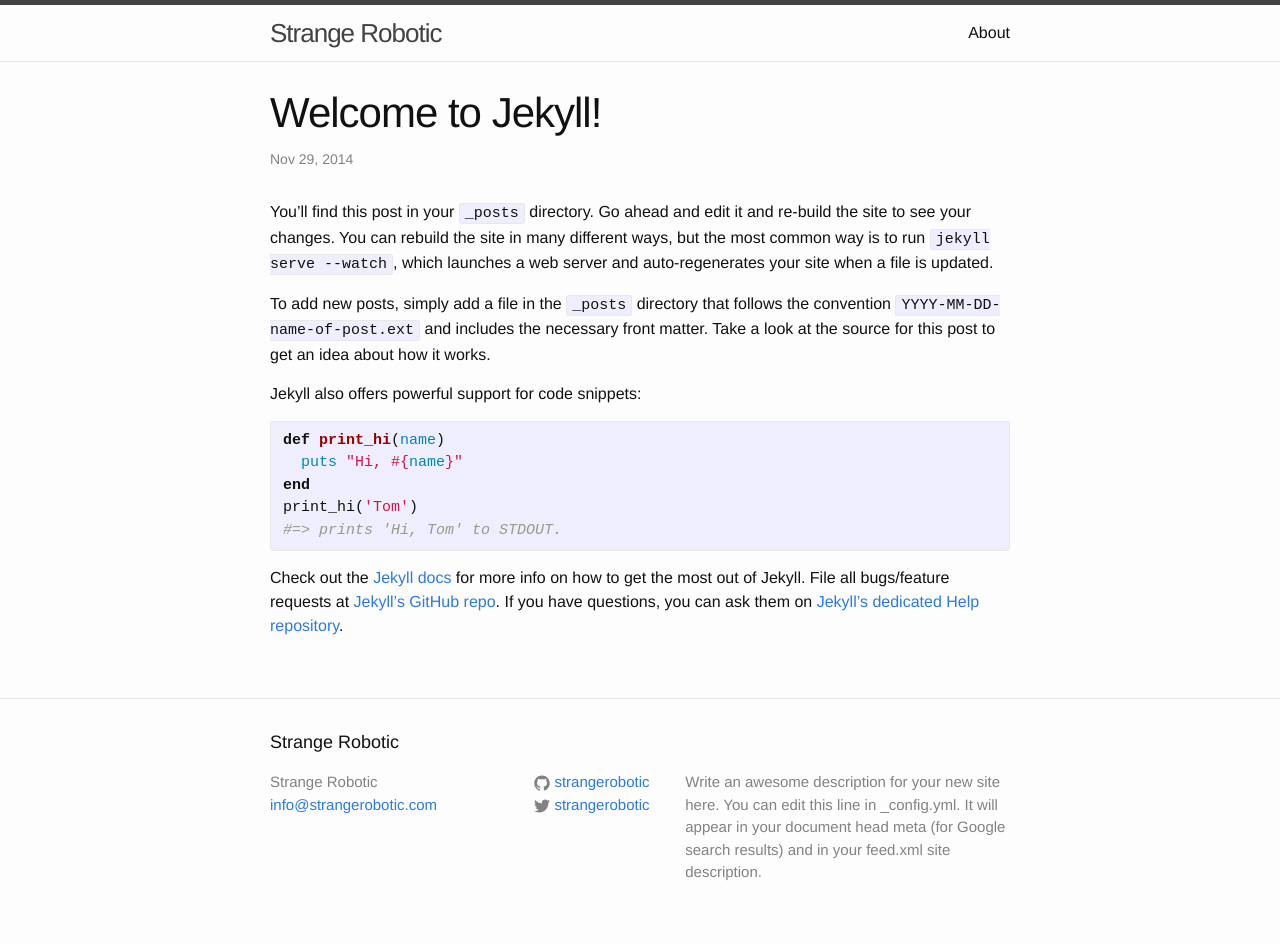
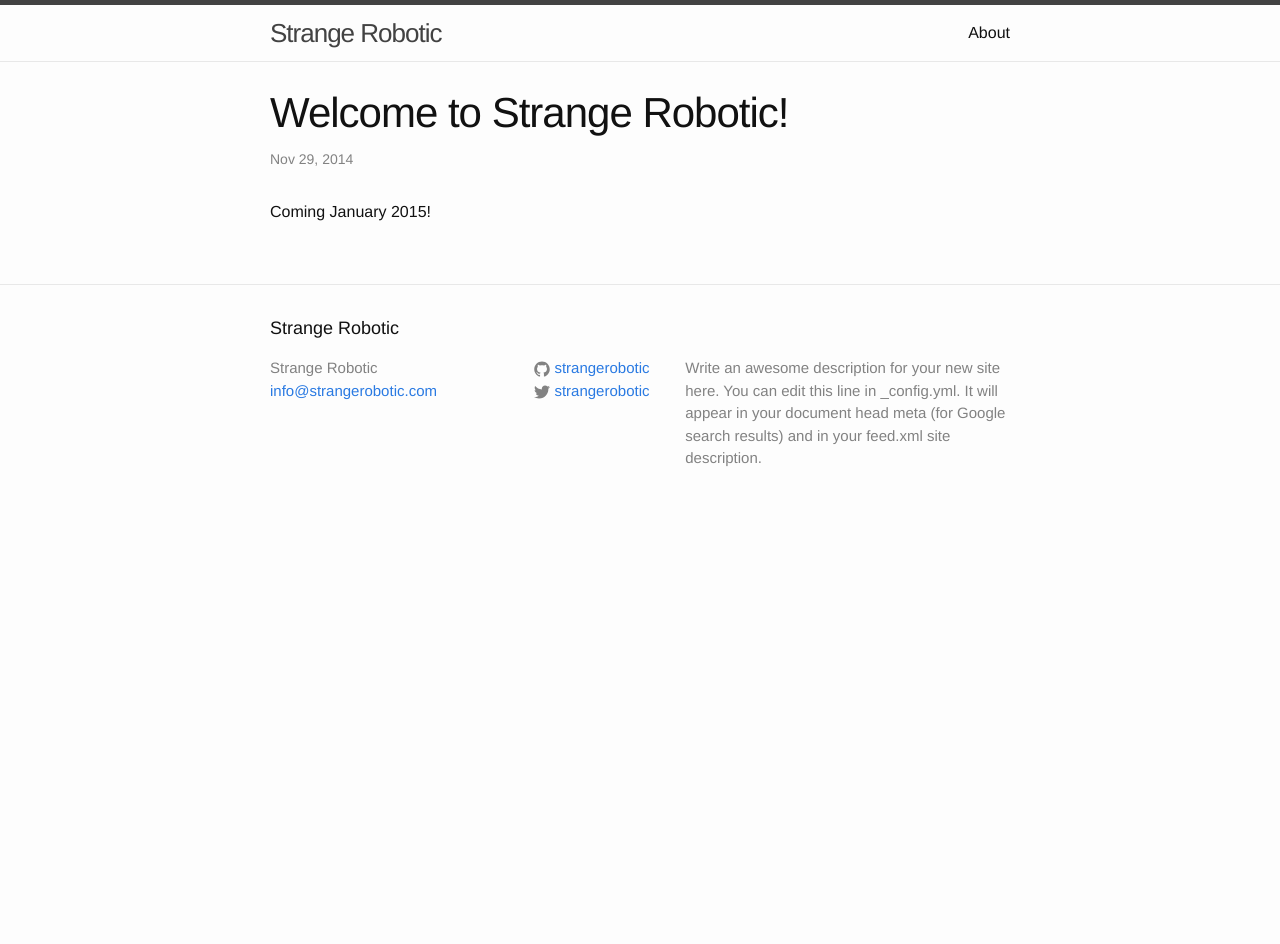
Before and after one commit to strangerobotic/strangerobotic.github.io, a Jekyll site: the page built from _posts/2014-11-29-welcome-to-strangerobotic.markdown, in a window 1280 px wide. Built offline with Jekyll 4.4.1, drawn with Linux system fonts in a browser that asks for light colours; after the commit the page ends 900 px from its top, so only the background shows below that.

Commit message:
Update 2014-11-29-welcome-to-strangerobotic.markdown

```diff
--- a/_posts/2014-11-29-welcome-to-strangerobotic.markdown
+++ b/_posts/2014-11-29-welcome-to-strangerobotic.markdown
@@ -1,25 +1,8 @@
 ---
 layout: post
-title:  "Welcome to Jekyll!"
+title:  "Welcome to Strange Robotic!"
 date:   2014-11-29 10:28:06
-categories: jekyll update
+categories: strangerobotic update
 ---
-You’ll find this post in your `_posts` directory. Go ahead and edit it and re-build the site to see your changes. You can rebuild the site in many different ways, but the most common way is to run `jekyll serve --watch`, which launches a web server and auto-regenerates your site when a file is updated.
 
-To add new posts, simply add a file in the `_posts` directory that follows the convention `YYYY-MM-DD-name-of-post.ext` and includes the necessary front matter. Take a look at the source for this post to get an idea about how it works.
-
-Jekyll also offers powerful support for code snippets:
-
-{% highlight ruby %}
-def print_hi(name)
-  puts "Hi, #{name}"
-end
-print_hi('Tom')
-#=> prints 'Hi, Tom' to STDOUT.
-{% endhighlight %}
-
-Check out the [Jekyll docs][jekyll] for more info on how to get the most out of Jekyll. File all bugs/feature requests at [Jekyll’s GitHub repo][jekyll-gh]. If you have questions, you can ask them on [Jekyll’s dedicated Help repository][jekyll-help].
-
-[jekyll]:      http://jekyllrb.com
-[jekyll-gh]:   https://github.com/jekyll/jekyll
-[jekyll-help]: https://github.com/jekyll/jekyll-help
+Coming January 2015!
```
